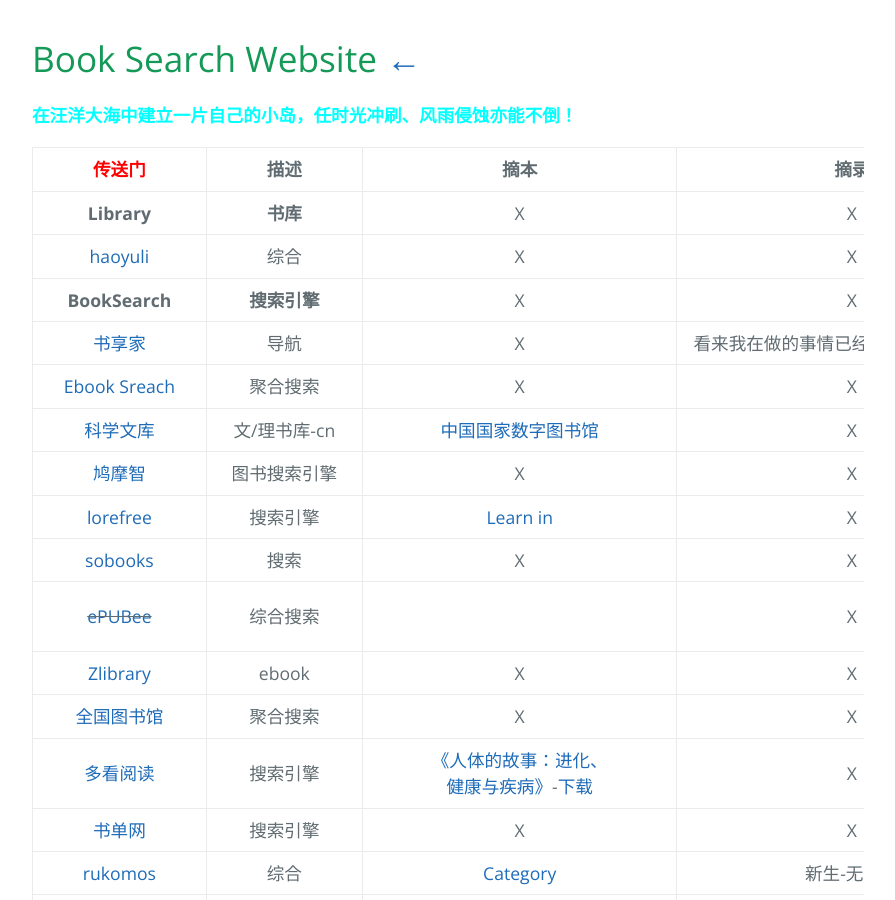
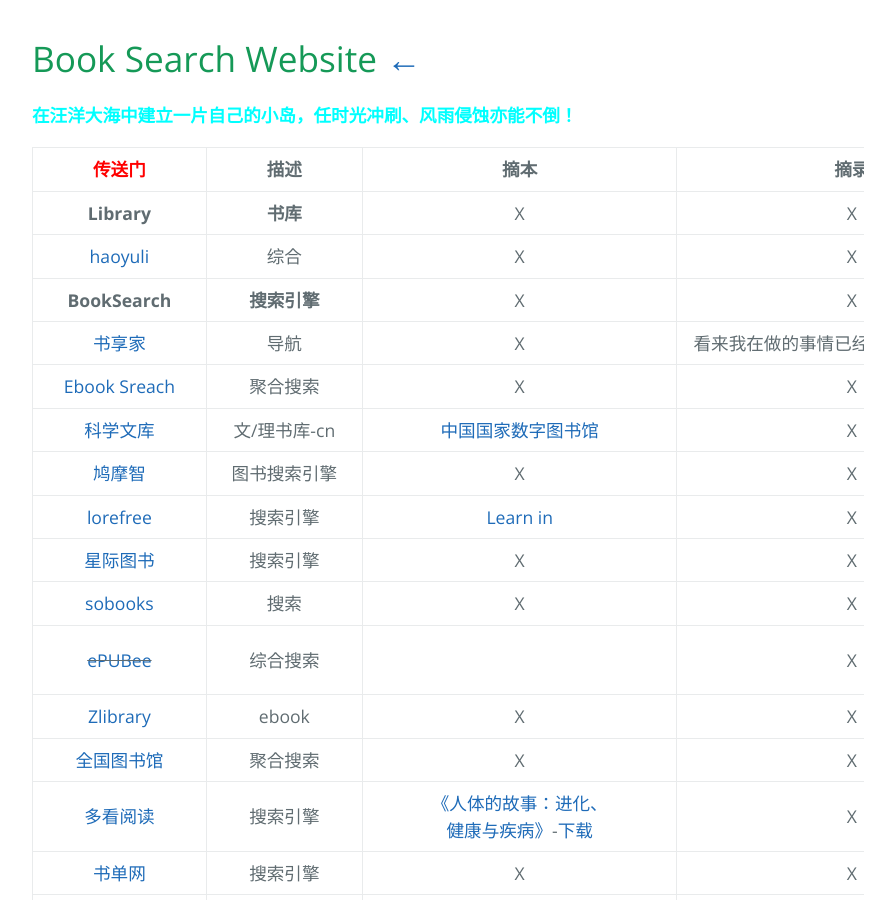
Before and after one commit to AmbroseRen/test, a Jekyll site: the page built from Library/BookSearch.md, in a window 1280 px wide and 900 px high. Shown: the whole window, without its empty margins (192-1087 px from the left). Built offline with Jekyll 4.4.1, drawn with Linux system fonts in a browser that asks for light colours; our own code applies the rules of GitHub Pages for plain Markdown files; the repository's description, which GitHub fills in, is left out.

Commit message:
Update BookSearch.md

```diff
--- a/Library/BookSearch.md
+++ b/Library/BookSearch.md
@@ -12,6 +12,7 @@
 | [科学文库](https://book.sciencereading.cn/shop/main/Login/shopFrame.do) | 文/理书库-cn | [中国国家数字图书馆](http://www.nlc.cn/) | X | X |
 | [鸠摩智](https://www.jiumodiary.com/) | 图书搜索引擎 | X | X | X |
 | [lorefree](https://ebook2.lorefree.com/) | 搜索引擎 | [Learn in](https://ebook2.lorefree.com/site/index?s=Lean%20in) | X | X |
+| [星际图书](http://test.xxce.top:7743/) | 搜索引擎 | X | X | X |
 | [sobooks](https://sobooks.cc/) | 搜索 | X | X | X |
 | ~~[ePUBee](http://cn.epubee.com/books/?action=addbooks)~~ | 综合搜索 |  | X | [在线格式转换](https://www.aconvert.com/cn/ebook/epub-to-mobi/) - [转换二](http://cn.epubee.com/) |
 | [Zlibrary](https://b-ok.global/) | ebook | X | X | X |
```
